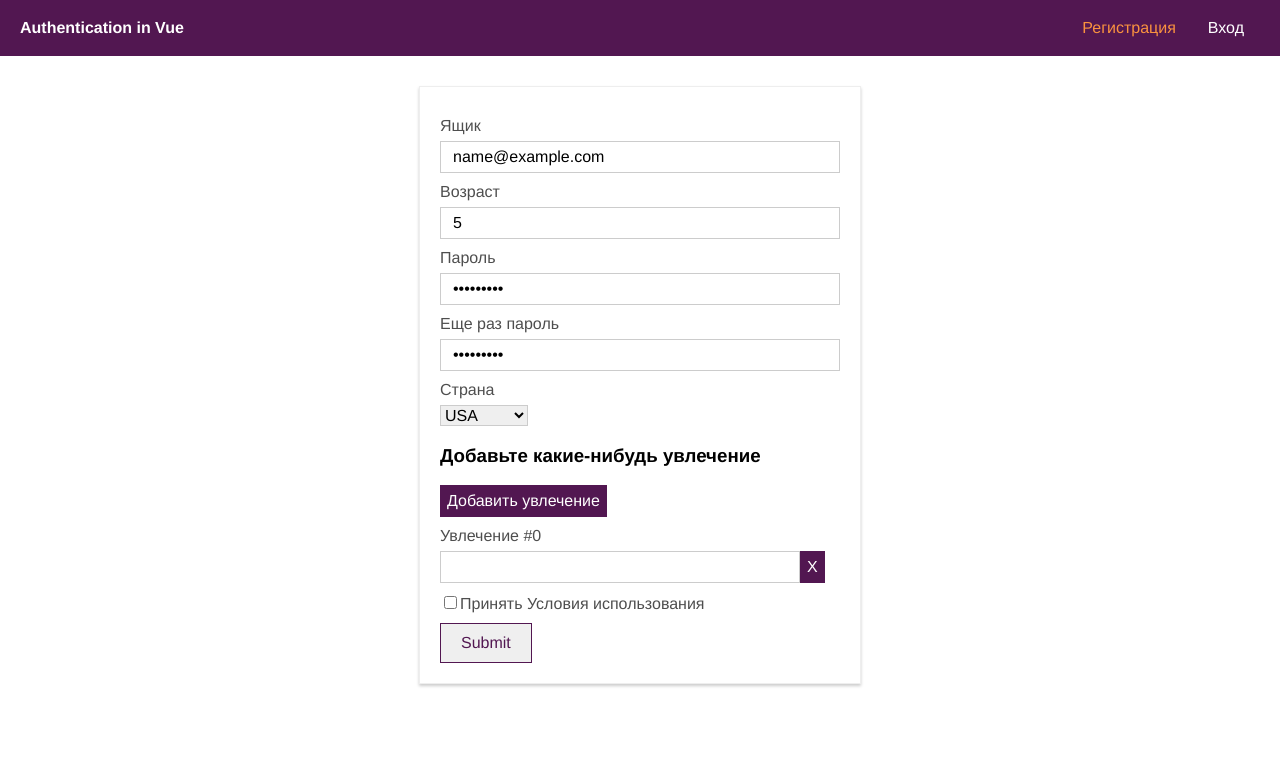
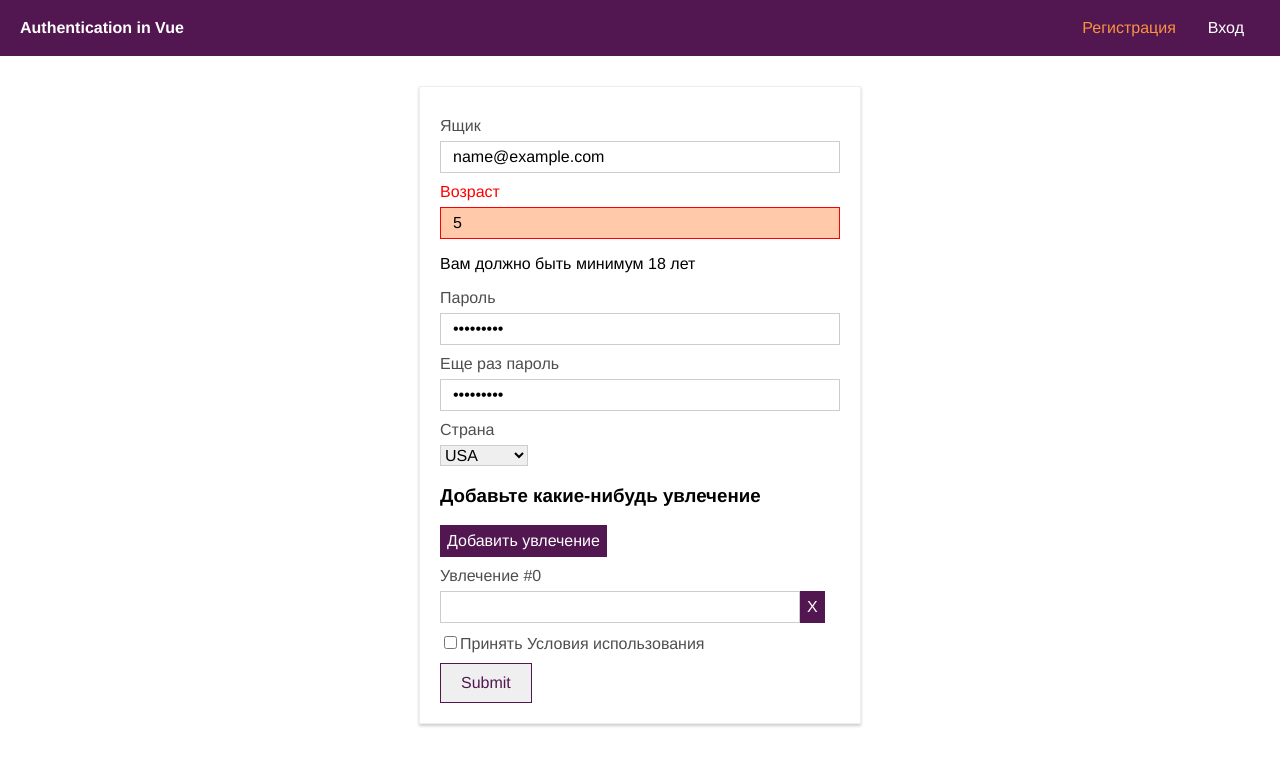
Before and after one commit to LeMentore/Authentication-example-in-vue, a Vue app: page /signup in a window 1280 px wide. Both pictures are taken after typing "name@example.com", "5", "Sample123", "Sample123" into the empty fields and a click on the button "Добавить увлечение". Shown: the top 766 px of the page. Built offline with nearby package versions, Linux system fonts and the light colour scheme.

Commit message:
added age validator

```diff
--- a/src/components/auth/signup.vue
+++ b/src/components/auth/signup.vue
@@ -12,12 +12,14 @@
                     <p v-if="!$v.email.email">Некорректный ящик</p>
                     <p v-if="!$v.email.required">Обяательное поле</p>
                 </div>
-                <div class="input">
+                <div class="input" :class="{invalid: $v.age.$error}">
                     <label for="age">Возраст</label>
                     <input
                         type="number"
                         id="age"
+                        @blur="$v.age.$touch()"
                         v-model.number="age">
+                    <p v-if="!$v.age.minValue">Вам должно быть минимум {{ $v.age.$params.minValue.min }} лет</p>
                 </div>
                 <div class="input">
                     <label for="password">Пароль</label>
@@ -72,7 +74,7 @@
 </template>
 
 <script>
-    import { required, email } from 'vuelidate/lib/validators'
+    import { required, email, numeric, minValue } from 'vuelidate/lib/validators'
 
     export default {
         data() {
@@ -87,10 +89,8 @@
             }
         },
         validations: {
-            email: {
-                required,
-                email
-            }
+            email: { required, email },
+            age: { required, numeric, minValue: minValue(18) }
         },
         methods: {
             onAddHobby() {
```
